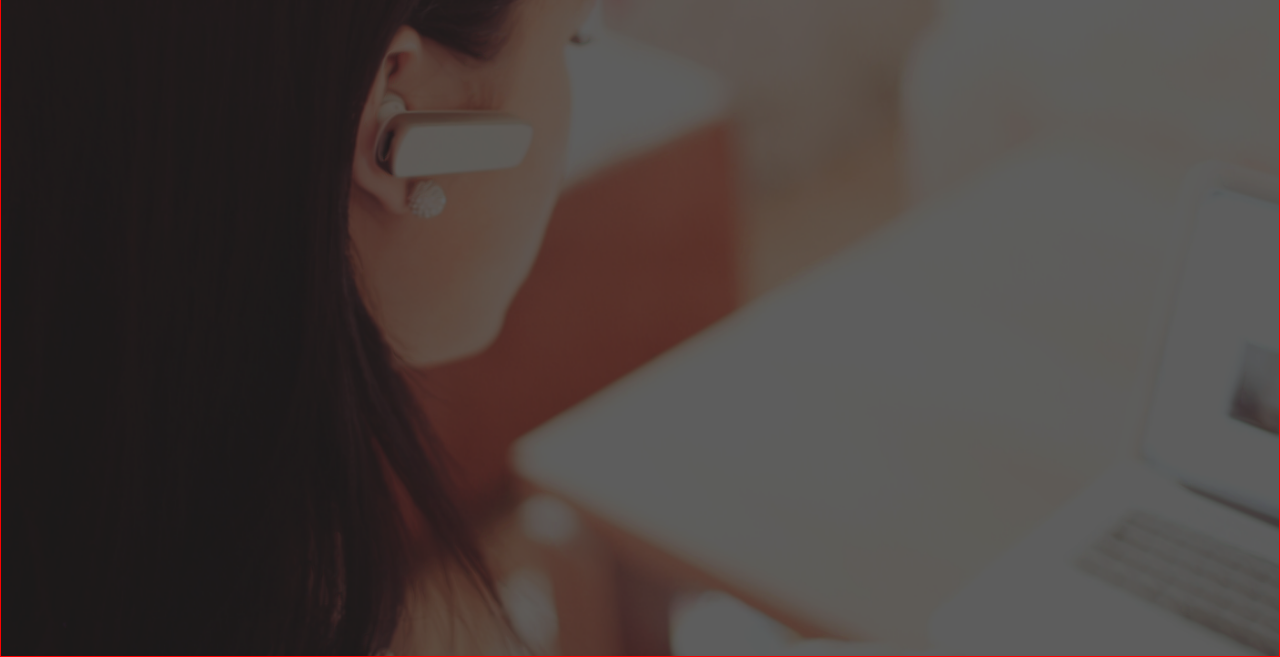
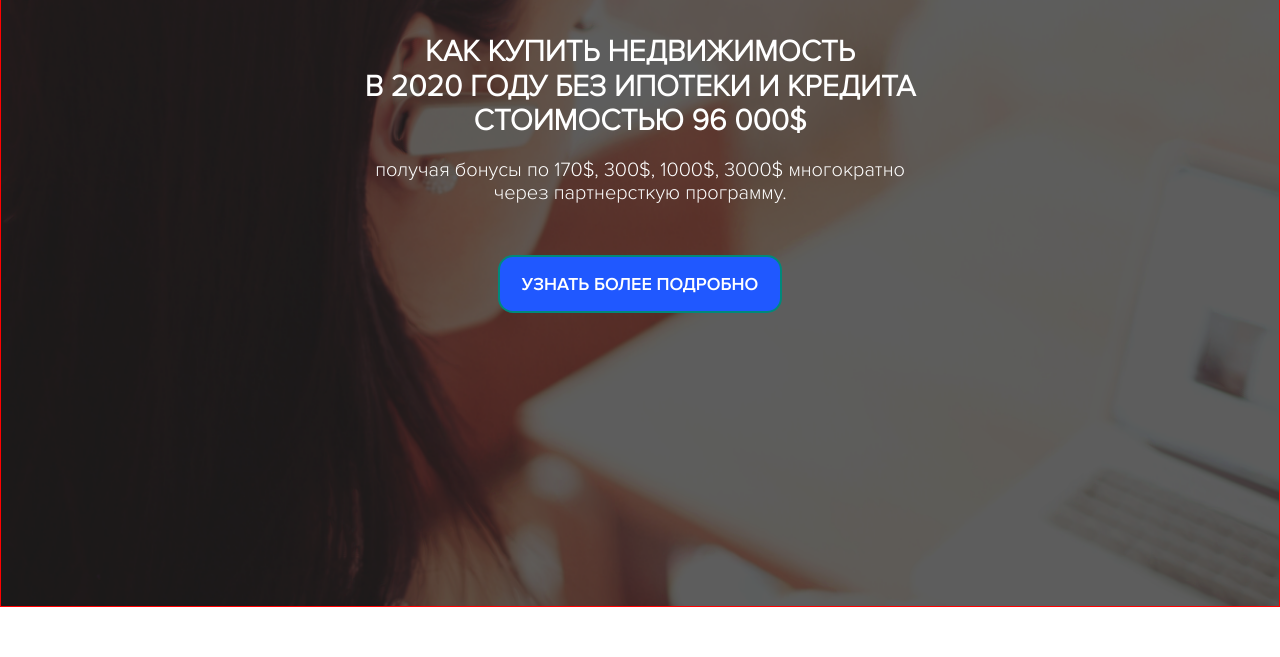
Before and after one commit to nillk121/ltd, a plain HTML site: page index.html in a window 1280 px wide. Shown: the part 193-850 px from the top of the page. After the commit the page ends 800 px from the top, so only its background shows below. Drawn offline with Linux system fonts and the light colour scheme.

Commit message:
сверстал секцию header

```diff
--- a/index.html
+++ b/index.html
@@ -24,7 +24,13 @@
       <!-- /.container -->
     </div>
     <!-- /.navbar -->
-    <div class="hero"></div>
+    <div class="hero">
+      <div class="container">
+        <h1 class="hero__title">КАК КУПИТЬ НЕДВИЖИМОСТЬ<br> В 2020 ГОДУ БЕЗ ИПОТЕКИ И КРЕДИТА<br> СТОИМОСТЬЮ 96 000$</h1>
+        <span class="hero__text">получая бонусы по 170$, 300$, 1000$, 3000$ многократно<br> через партнерсткую программу.</span>
+        <button class="button hero__button btn-o">Узнать более подробно</button>
+      </div>
+    </div>
     <!-- /.hero -->
   </header>
   <!-- /.header -->
--- a/sass/_interface.sass
+++ b/sass/_interface.sass
@@ -10,6 +10,9 @@ body
     padding: 17px 22px
     font-size: 18px
     text-transform: uppercase
-    background:  rgba($primary, 0.5)
+    background: rgba($primary, 0.65)
     color: #fff
     +bold
+
+.btn-o:hover
+    background: rgba($primary, 0.45)
--- /dev/null
+++ b/sass/blocks/_hero.sass
@@ -0,0 +1,16 @@
+.hero
+    &__title
+        font-size: 30px
+        text-align: center
+        margin-top: 50px
+        color: #fff
+    &__text
+        display: block
+        font-size: 20px
+        text-align: center
+        color: #fff
+    &__button
+        display: block
+        margin: 0 auto
+        margin-top: 50px
+        background: #2058FF
--- a/sass/blocks/_navbar.sass
+++ b/sass/blocks/_navbar.sass
@@ -7,7 +7,7 @@
     background-image: url('../img/background.png')
     background-size: cover
     background-position: center
-    height: 850px
+    height: 100vh
     border: 1px solid red
 
 .navbar
--- a/sass/main.sass
+++ b/sass/main.sass
@@ -12,3 +12,6 @@
 
 //navbar
 @import 'blocks/navbar'
+
+//hero
+@import 'blocks/hero'
```
Also changed, not shown: css/main.css, 1 other file.
